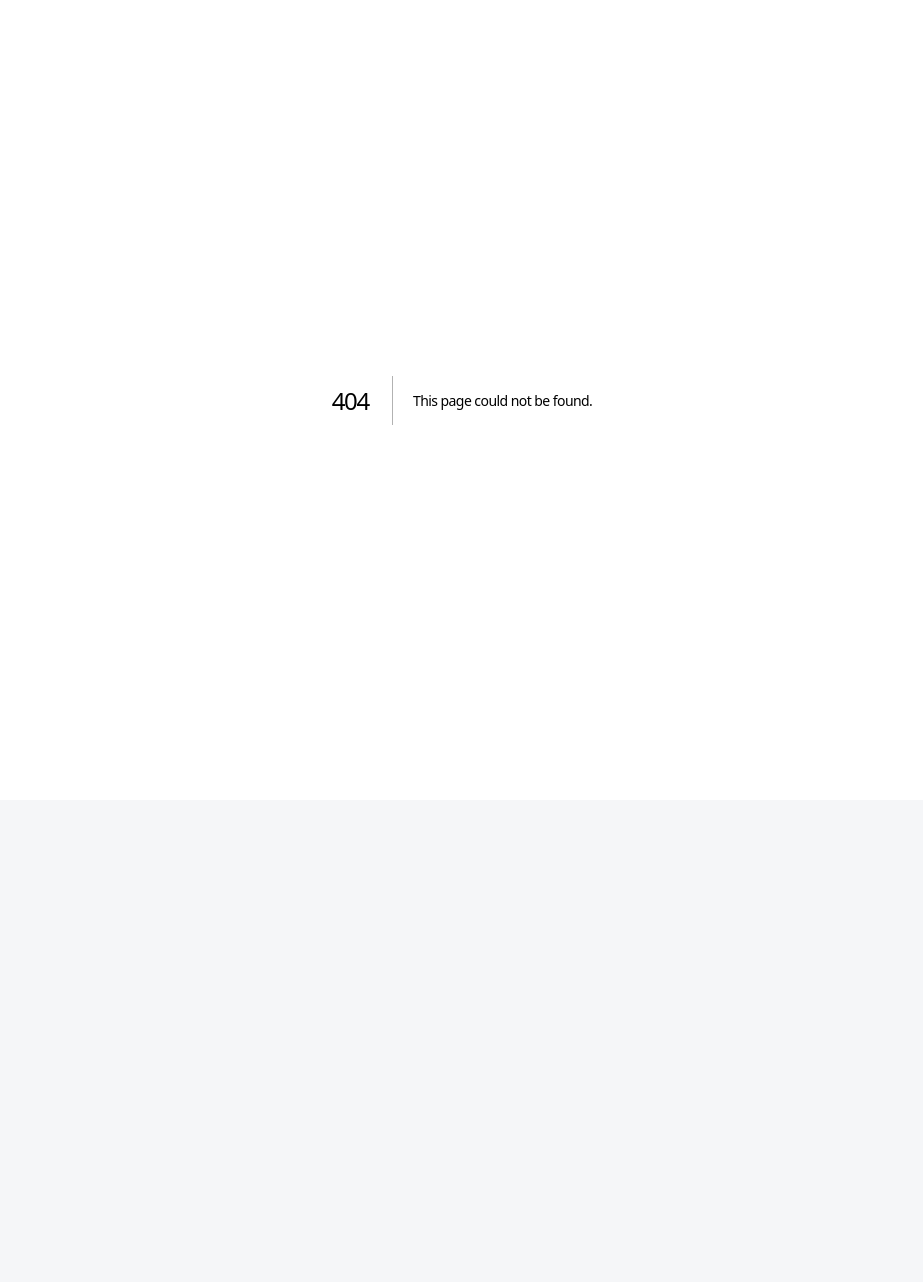
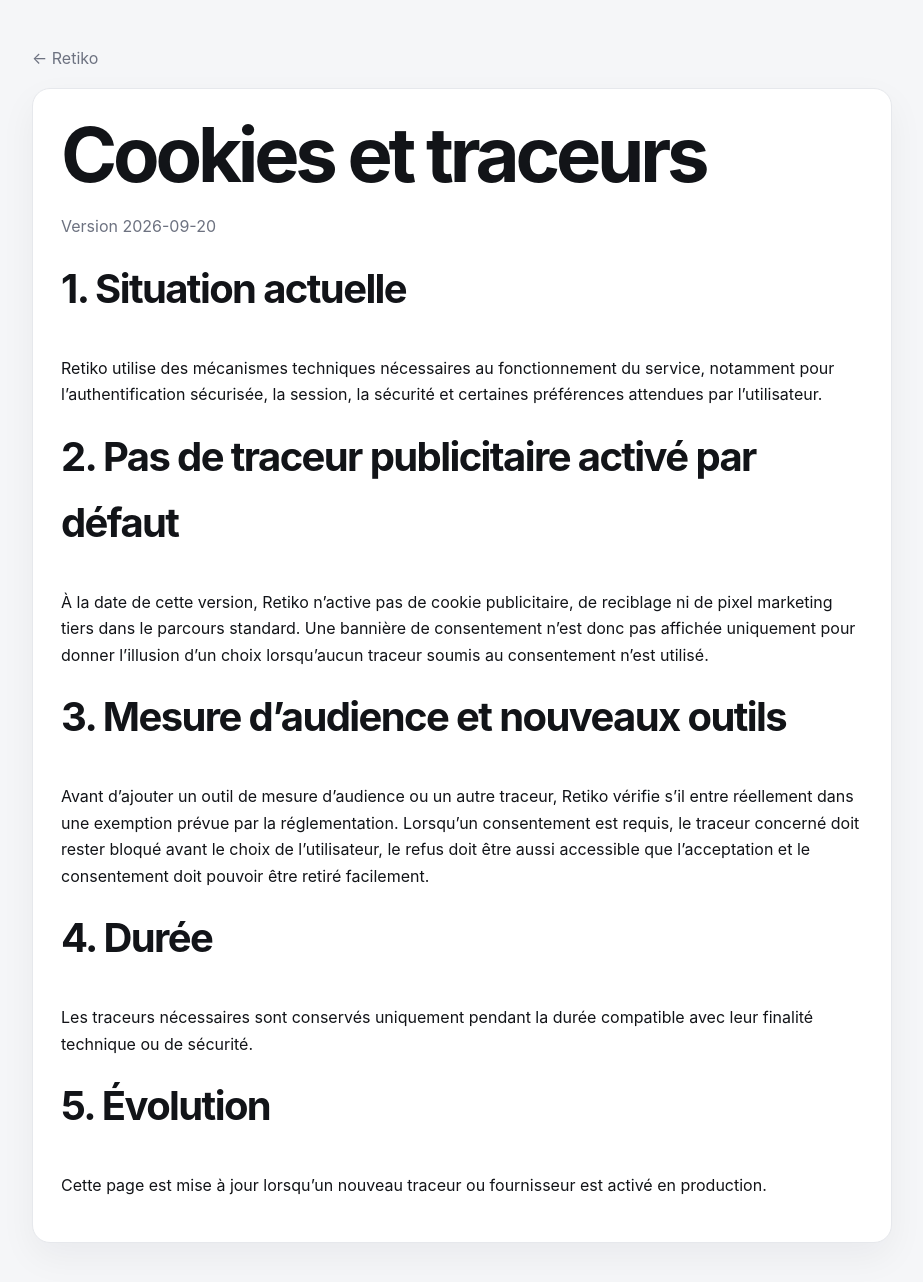
Before and after one commit to yassineimpe-bit/Fidgo, a Next.js app: page /legal/cookies in a window 1280 px wide. Before the commit this address had no page. Shown: the top 1282 px of the page, without its empty margins (178-1101 px from the left). Before the commit the page ends 800 px from the top, so only its background shows below. Built offline with nearby package versions, Linux system fonts and the light colour scheme.

Commit message:
feat(legal): publish cookie policy without dark patterns

```diff
--- /dev/null
+++ b/app/legal/cookies/page.tsx
@@ -0,0 +1,25 @@
+import { LegalPage } from "@/components/legal-page";
+import { LEGAL_VERSION } from "@/lib/legal";
+
+export const metadata = { title: "Cookies et traceurs" };
+
+export default function CookiesPage() {
+  return (
+    <LegalPage title="Cookies et traceurs" version={LEGAL_VERSION}>
+      <h2>1. Situation actuelle</h2>
+      <p>Retiko utilise des mécanismes techniques nécessaires au fonctionnement du service, notamment pour l’authentification sécurisée, la session, la sécurité et certaines préférences attendues par l’utilisateur.</p>
+
+      <h2>2. Pas de traceur publicitaire activé par défaut</h2>
+      <p>À la date de cette version, Retiko n’active pas de cookie publicitaire, de reciblage ni de pixel marketing tiers dans le parcours standard. Une bannière de consentement n’est donc pas affichée uniquement pour donner l’illusion d’un choix lorsqu’aucun traceur soumis au consentement n’est utilisé.</p>
+
+      <h2>3. Mesure d’audience et nouveaux outils</h2>
+      <p>Avant d’ajouter un outil de mesure d’audience ou un autre traceur, Retiko vérifie s’il entre réellement dans une exemption prévue par la réglementation. Lorsqu’un consentement est requis, le traceur concerné doit rester bloqué avant le choix de l’utilisateur, le refus doit être aussi accessible que l’acceptation et le consentement doit pouvoir être retiré facilement.</p>
+
+      <h2>4. Durée</h2>
+      <p>Les traceurs nécessaires sont conservés uniquement pendant la durée compatible avec leur finalité technique ou de sécurité.</p>
+
+      <h2>5. Évolution</h2>
+      <p>Cette page est mise à jour lorsqu’un nouveau traceur ou fournisseur est activé en production.</p>
+    </LegalPage>
+  );
+}
```
